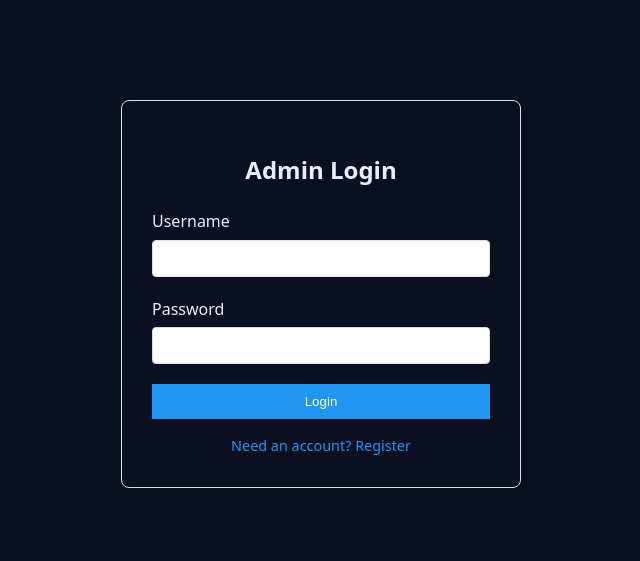
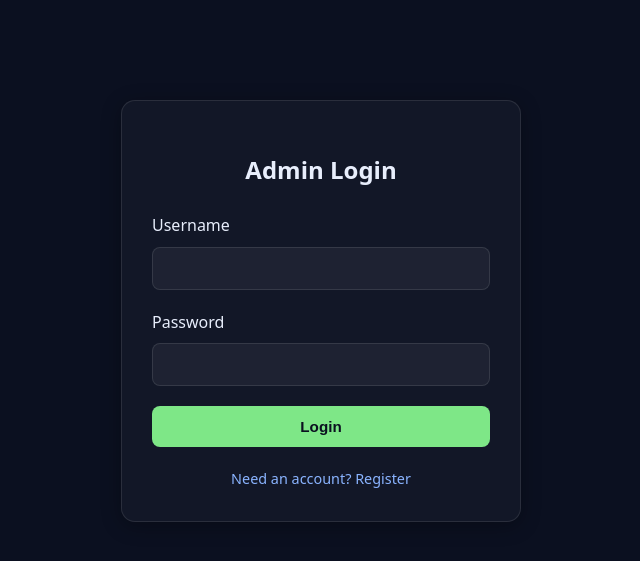
Before and after one commit to jayce-vu/SE-knowledges, a Jekyll site: the page built from login.html, in a window 1280 px wide. Shown: the top 561 px of the page, without its empty margins (319-959 px from the left). Built offline with Jekyll 4.4.1, drawn with Linux system fonts in a browser that asks for light colours.

Commit message:
feat: enhance login and admin styles for improved dark mode support

```diff
--- a/assets/css/style.css
+++ b/assets/css/style.css
@@ -466,6 +466,62 @@ pre[class*="language-"]::before {
   margin-bottom: 0;
 }
 
+/* AI Prompt/Conversation Styles */
+.post-content .ai-prompt {
+  background: rgba(138, 180, 255, 0.08);
+  border-left: 3px solid #8ab4ff;
+  padding: 1em 1.5em;
+  margin: 1.5em 0;
+  border-radius: 0 8px 8px 0;
+  position: relative;
+}
+
+.post-content .ai-prompt::before {
+  content: "💬 Prompt";
+  display: block;
+  font-size: 0.85rem;
+  font-weight: 600;
+  color: #8ab4ff;
+  margin-bottom: 0.5em;
+  text-transform: uppercase;
+  letter-spacing: 0.5px;
+}
+
+.post-content .ai-response {
+  background: rgba(126, 231, 135, 0.08);
+  border-left: 3px solid #7ee787;
+  padding: 1em 1.5em;
+  margin: 1.5em 0;
+  border-radius: 0 8px 8px 0;
+  position: relative;
+}
+
+.post-content .ai-response::before {
+  content: "🤖 AI Response";
+  display: block;
+  font-size: 0.85rem;
+  font-weight: 600;
+  color: #7ee787;
+  margin-bottom: 0.5em;
+  text-transform: uppercase;
+  letter-spacing: 0.5px;
+}
+
+.post-content .workflow-step {
+  background: rgba(255, 255, 255, 0.03);
+  border: 1px solid var(--border);
+  border-radius: 8px;
+  padding: 1em 1.5em;
+  margin: 1em 0;
+}
+
+.post-content .workflow-step strong {
+  display: block;
+  color: var(--accent);
+  margin-bottom: 0.5em;
+  font-size: 0.95rem;
+}
+
 /* Markdown Lists */
 .post-content ul,
 .post-content ol {
--- a/login.html
+++ b/login.html
@@ -11,21 +11,81 @@ permalink: /login/
     <link rel="icon" type="image/svg+xml" href="{{ '/assets/favicon.svg' | relative_url }}">
     <link rel="stylesheet" href="{{ '/assets/css/style.css' | relative_url }}">
     <style>
+        html, body {
+            background: var(--bg);
+            color: var(--text);
+            margin: 0;
+            padding: 0;
+        }
         .login-container {
             max-width: 400px;
             margin: 100px auto;
             padding: 30px;
-            border: 1px solid #ddd;
+            background: rgba(255,255,255,0.03);
+            border: 1px solid rgba(255,255,255,0.10);
+            border-radius: 14px;
+            box-shadow: 0 4px 20px rgba(0,0,0,0.3);
+        }
+        .login-container h2 {
+            color: var(--text);
+            margin-bottom: 24px;
+        }
+        .form-group {
+            margin-bottom: 20px;
+        }
+        .form-group label {
+            display: block;
+            margin-bottom: 8px;
+            color: var(--text);
+            font-weight: 500;
+        }
+        .form-group input {
+            width: 100%;
+            padding: 12px 16px;
+            background: rgba(255,255,255,0.05);
+            border: 1px solid rgba(255,255,255,0.10);
             border-radius: 8px;
-            box-shadow: 0 2px 10px rgba(0,0,0,0.1);
+            color: var(--text);
+            font-size: 0.95rem;
+            transition: all 0.2s;
         }
-        .form-group { margin-bottom: 20px; }
-        .form-group label { display: block; margin-bottom: 5px; }
-        .form-group input { width: 100%; padding: 10px; border: 1px solid #ddd; border-radius: 4px; }
-        .btn-block { width: 100%; padding: 10px; background: #2196F3; color: white; border: none; cursor: pointer; }
-        .btn-block:hover { background: #1976D2; }
-        .links { margin-top: 15px; text-align: center; font-size: 0.9em; }
-        .links a { color: #2196F3; cursor: pointer; }
+        .form-group input:focus {
+            outline: none;
+            border-color: var(--accent);
+            background: rgba(255,255,255,0.07);
+        }
+        .form-group input::placeholder {
+            color: var(--muted);
+        }
+        .btn-block {
+            width: 100%;
+            padding: 12px;
+            background: var(--accent);
+            color: #0b1020;
+            border: none;
+            border-radius: 8px;
+            cursor: pointer;
+            font-weight: 600;
+            font-size: 0.95rem;
+            transition: all 0.2s;
+        }
+        .btn-block:hover {
+            background: #6dd877;
+            transform: translateY(-1px);
+        }
+        .links {
+            margin-top: 20px;
+            text-align: center;
+            font-size: 0.9em;
+        }
+        .links a {
+            color: var(--link);
+            cursor: pointer;
+            text-decoration: none;
+        }
+        .links a:hover {
+            text-decoration: underline;
+        }
     </style>
 </head>
 <body>
```
Also changed, not shown: assets/css/admin.css (+115 -39 lines).
